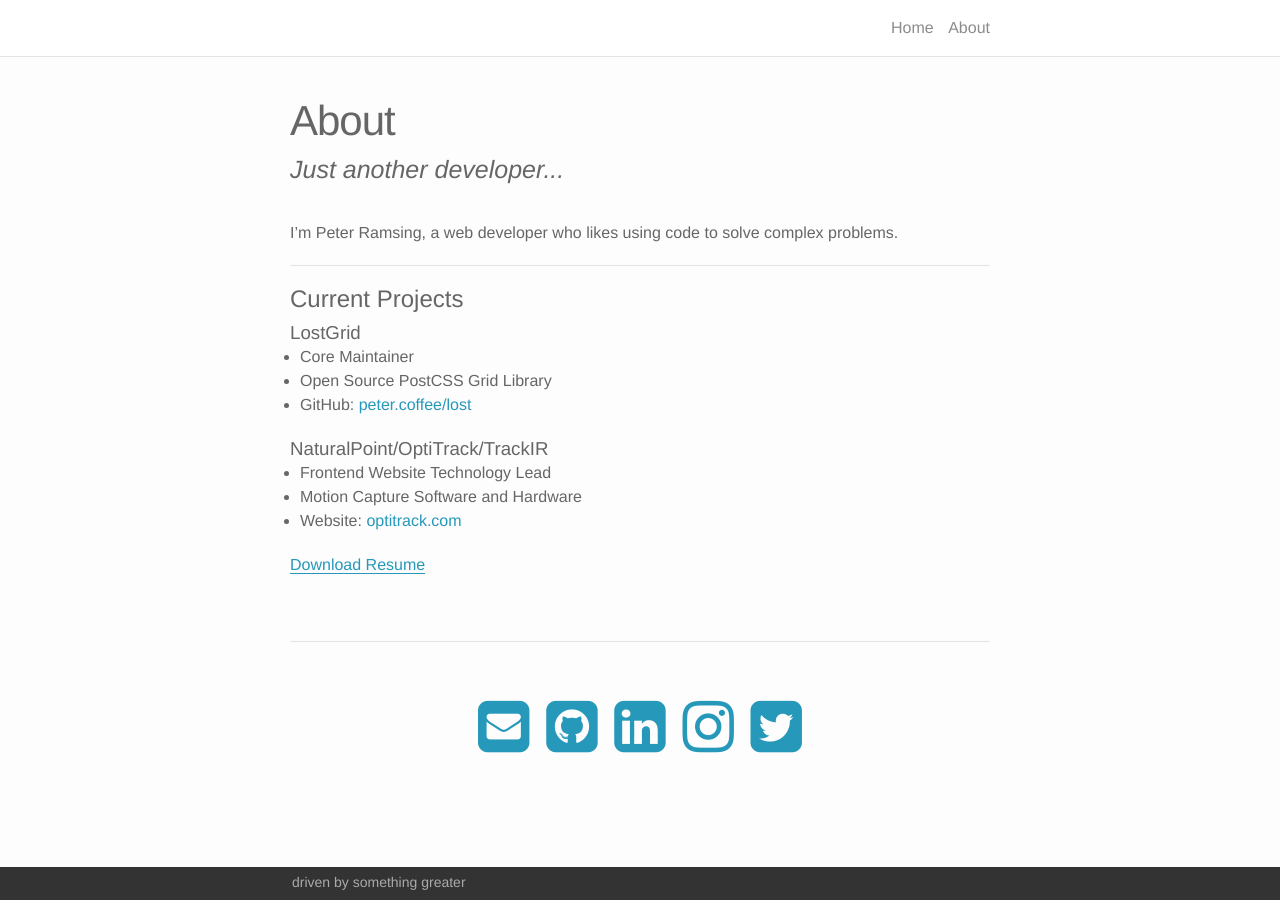
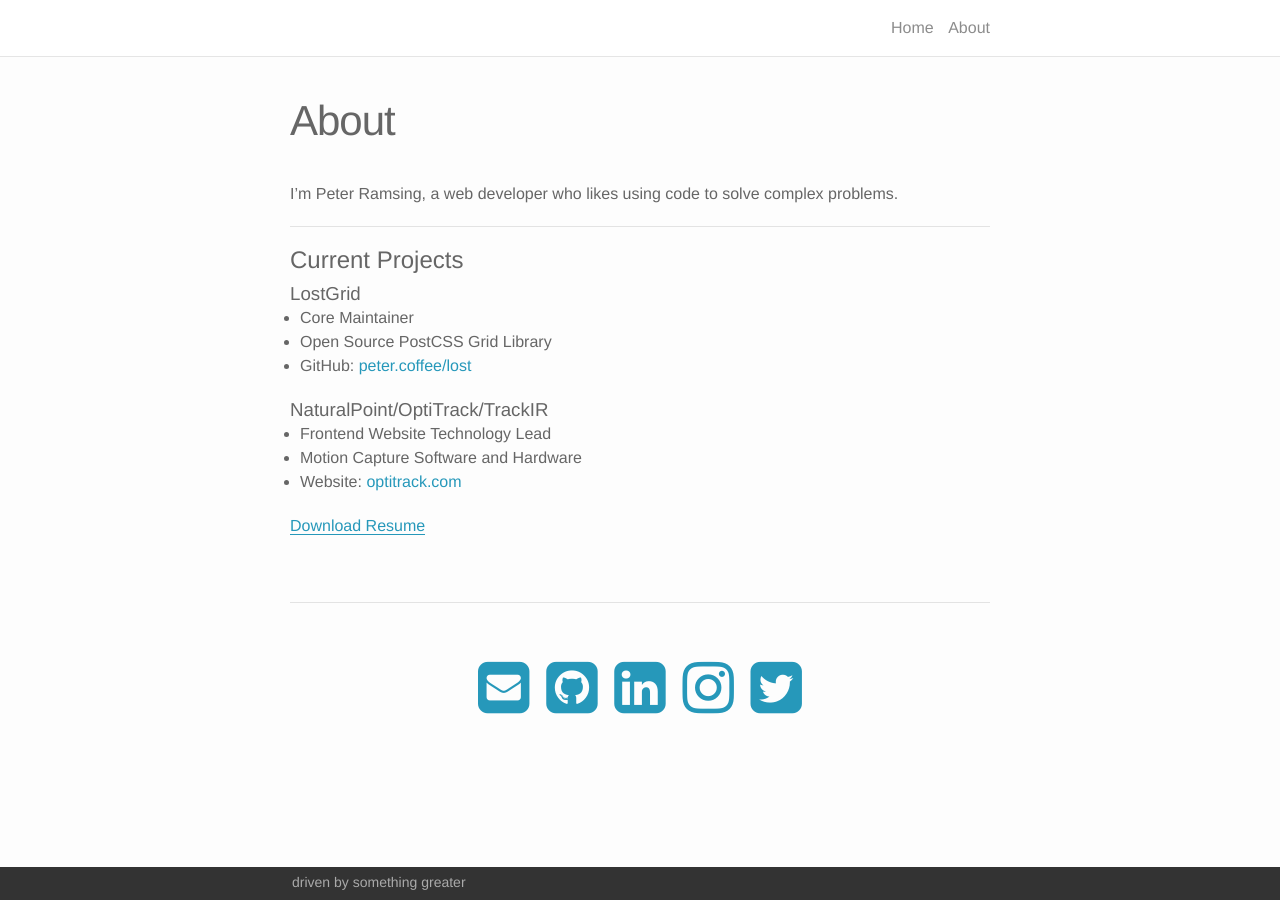
Before and after one commit to peterramsing/personal-site, a Jekyll site: the page built from about.md, in a window 1280 px wide. Built offline with Jekyll 4.4.1, drawn with Linux system fonts in a browser that asks for light colours; nearby versions of some CDN libraries.

Commit message:
Removes description on About Page
It just wasn’t necessary and in fact, it wasn’t terribly appealing.

```diff
--- a/_layouts/about.html
+++ b/_layouts/about.html
@@ -11,7 +11,6 @@
       <div class="wrapper">
         <header class="post-header">
           <h1 class="post-title">{{ page.title }}</h1>
-          <h5 class="post-description">{{ page.description }}</h5>
         </header>
 
         <article class="about-content">
--- a/about.md
+++ b/about.md
@@ -2,7 +2,6 @@
 layout: about
 title: About
 permalink: /about/
-description: Just another developer...
 social_description: It's Peter, your fun loving, coffee drinking web developer.
 keywords: Web, Developer
 ---
```
